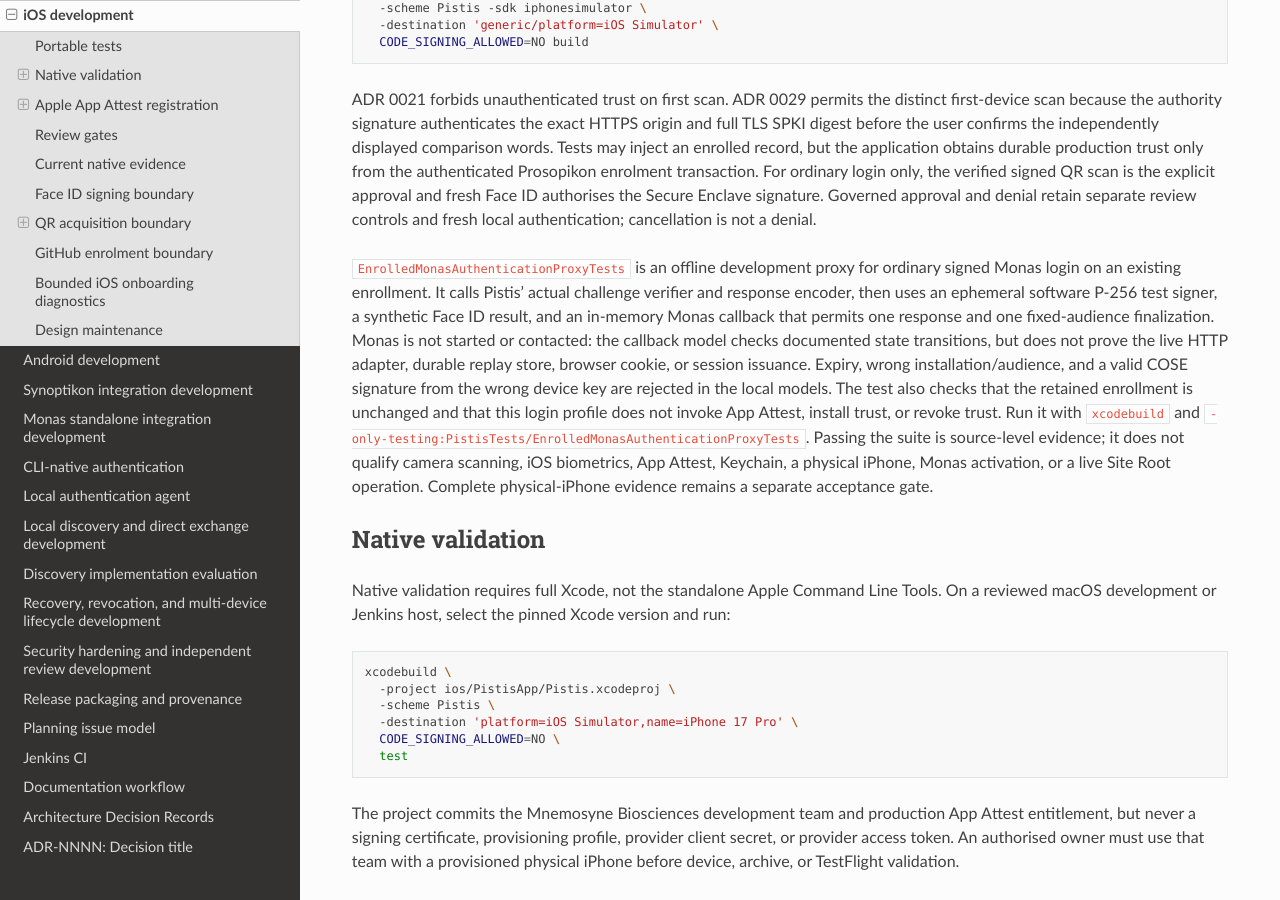
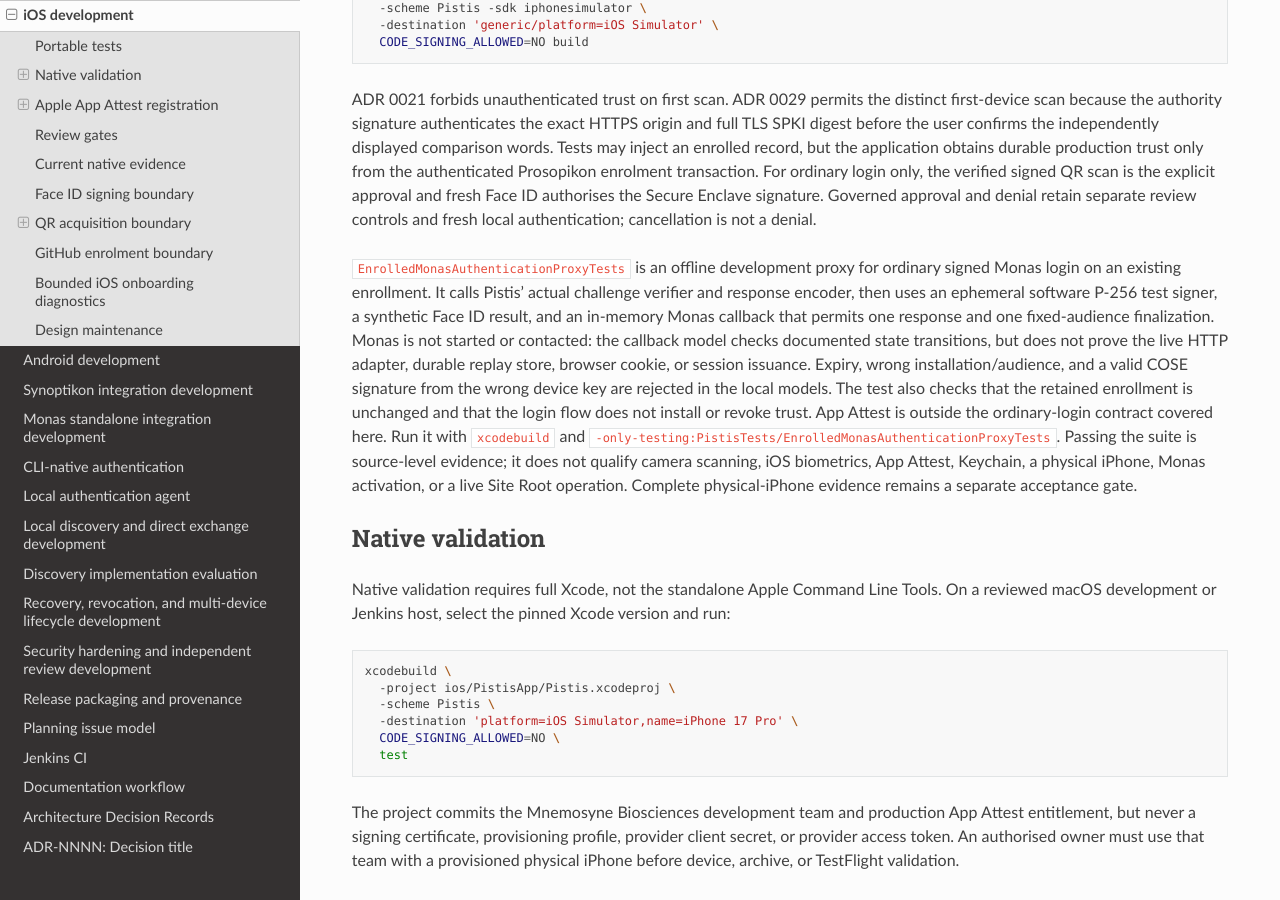
Before and after one commit to sagrudd/pistis, a Sphinx documentation site: the page built from docs/development/ios.md, in a window 1280 px wide and 900 px high, scrolled down 819 px. Built offline with Sphinx 7.4.7 and the Read the Docs theme 3.1.0, drawn with Linux system fonts in a browser that asks for light colours; the version number could not be read and is left out.

```diff
--- a/docs/development/ios.md
+++ b/docs/development/ios.md
@@ -56,8 +56,9 @@ started or contacted: the callback model checks documented state transitions,
 but does not prove the live HTTP adapter, durable replay store, browser cookie,
 or session issuance. Expiry, wrong installation/audience, and a valid COSE
 signature from the wrong device key are rejected in the local models. The test
-also checks that the retained enrollment is unchanged and that this login
-profile does not invoke App Attest, install trust, or revoke trust. Run it with
+also checks that the retained enrollment is unchanged and that the login flow
+does not install or revoke trust. App Attest is outside the ordinary-login
+contract covered here. Run it with
 `xcodebuild` and `-only-testing:PistisTests/EnrolledMonasAuthenticationProxyTests`.
 Passing the suite is source-level evidence; it does not qualify camera
 scanning, iOS biometrics, App Attest, Keychain, a physical iPhone, Monas
```
Also changed, not shown: CHANGELOG.md (+3 -3 lines), 4 other files.
